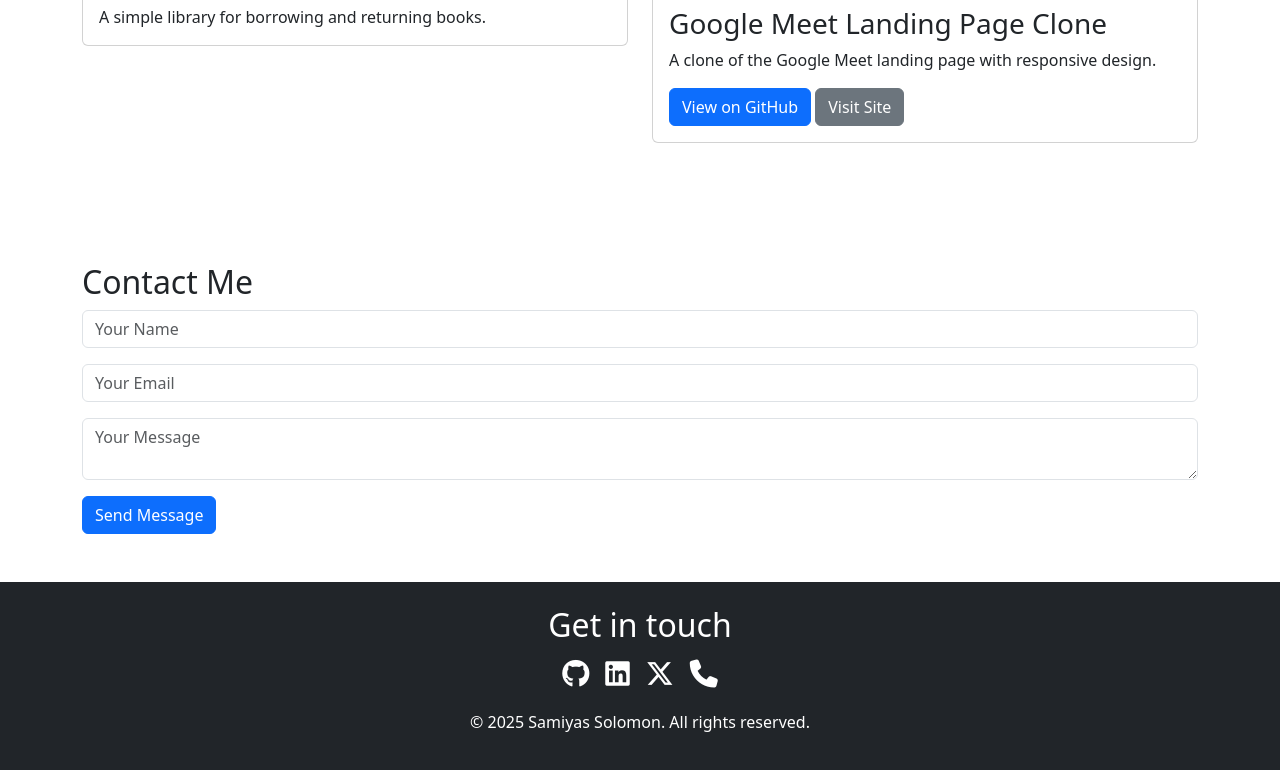
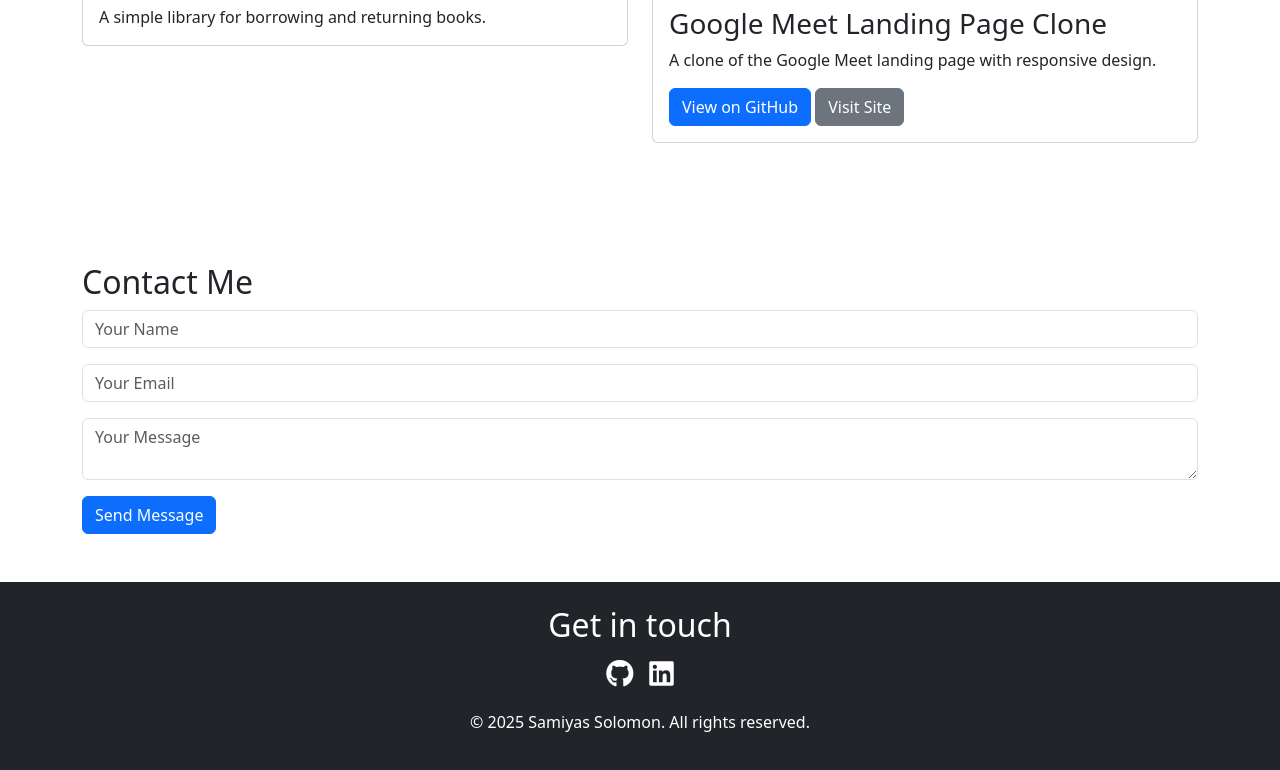
Before and after one commit to sami2995/personal-portfolio, a plain HTML site: page index.html in a window 1280 px wide. Shown: the part 1395-2165 px from the top of the page. Drawn offline with nearby package versions, Linux system fonts and the light colour scheme.

Commit message:
updated social links

```diff
--- a/index.html
+++ b/index.html
@@ -127,12 +127,7 @@
       <a href="https://www.linkedin.com/in/samiyas-solomon-8a70b5264/" target="_blank" class="text-white fs-3">
         <i class="fa-brands fa-linkedin"></i>
       </a>
-      <a href="https://x.com/sami2995" target="_blank" class="text-white fs-3">
-        <i class="fa-brands fa-x-twitter"></i>
-      </a>
-      <a href="#" id="phone-link" class="text-white fs-3">
-        <i class="fa-solid fa-phone"></i>
-      </a>
+
     </div>
     <p>&copy; 2025 Samiyas Solomon. All rights reserved.</p>
   </footer>
```
